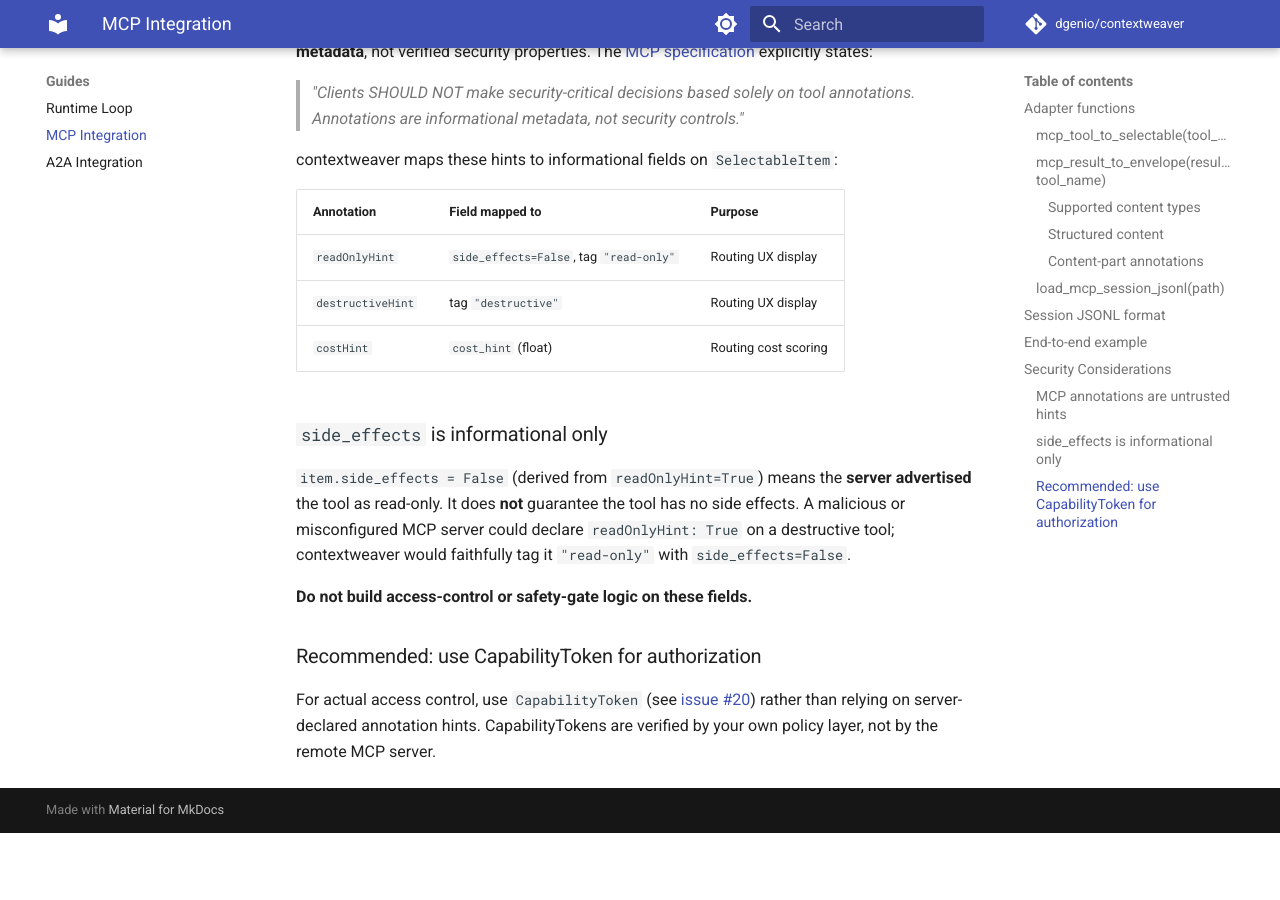
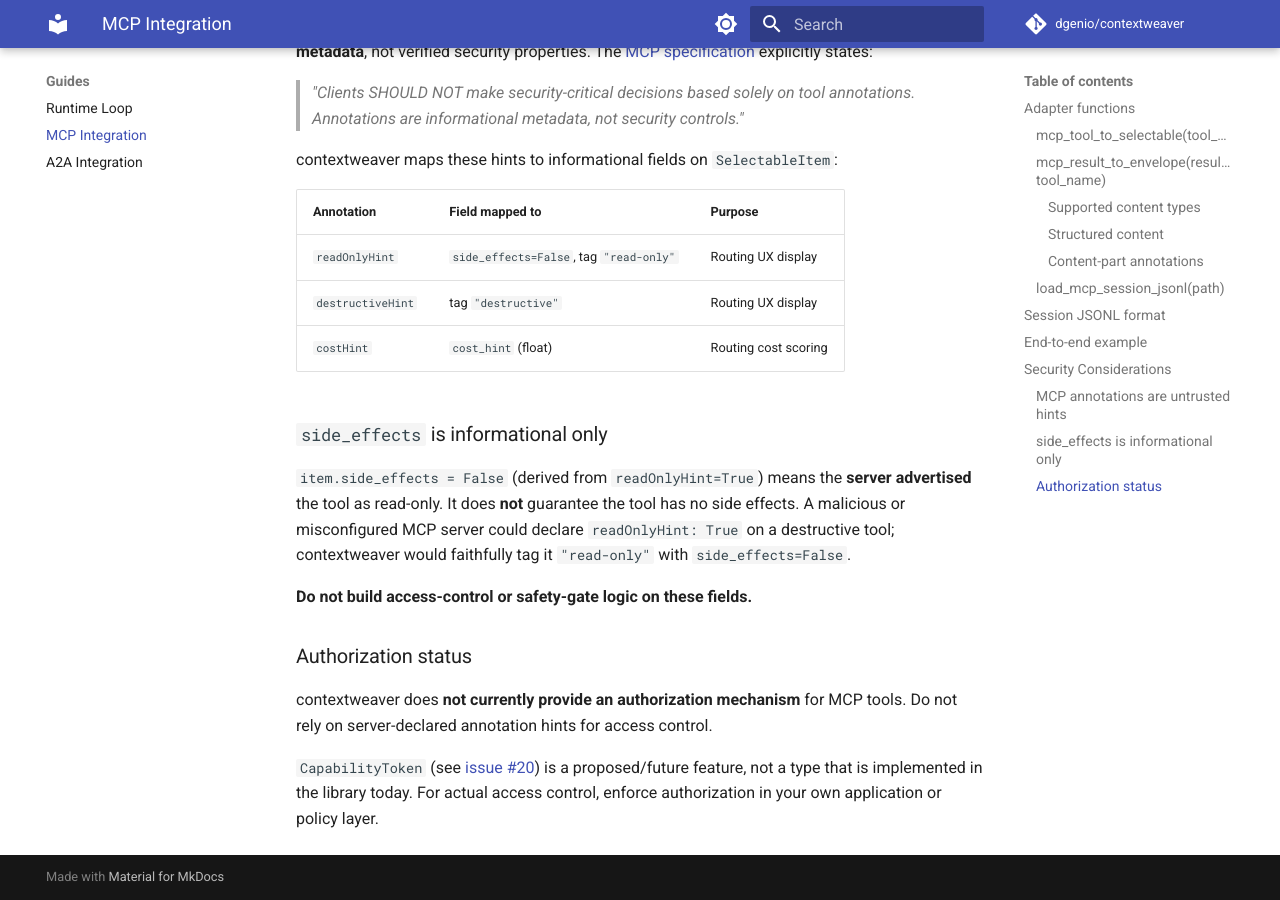
Before and after one commit to dgenio/contextweaver, an MkDocs documentation site: the page built from docs/integration_mcp.md, in a window 1280 px wide and 900 px high, scrolled down 3931 px. Built offline with MkDocs 1.6.1 and Material for MkDocs 9.7.7, drawn with Linux system fonts in a browser that asks for light colours; comment, search, counter and statistics services are not loaded; before the commit the page ends 4764 px from its top, so only the background shows below that.

Commit message:
fix(review): use Google-style Warning section; clarify CapabilityToken is not yet implemented
- mcp.py: replace Sphinx '.. warning::' directive with Google-style 'Warning:' section
  per project docstring convention (AGENTS.md); remove unresolvable ':class:\CapabilityToken\'
  cross-reference; reference issue #20 as plain text for the planned mechanism
- integration_mcp.md: rename 'Recommended: use CapabilityToken' to 'Authorization status';
  state explicitly that contextweaver currently provides NO authorization mechanism;
  mark CapabilityToken as a proposed future feature pointing to issue #20
- CHANGELOG.md: add unreleased entry for this PR (#21)

```diff
--- a/docs/integration_mcp.md
+++ b/docs/integration_mcp.md
@@ -202,9 +202,14 @@ faithfully tag it `"read-only"` with `side_effects=False`.
 
 **Do not build access-control or safety-gate logic on these fields.**
 
-### Recommended: use CapabilityToken for authorization
+### Authorization status
 
-For actual access control, use `CapabilityToken` (see
-[issue #20](https://github.com/dgenio/contextweaver/issues/20)) rather than
-relying on server-declared annotation hints.  CapabilityTokens are verified
-by your own policy layer, not by the remote MCP server.
+contextweaver does **not currently provide an authorization mechanism** for
+MCP tools. Do not rely on server-declared annotation hints for access
+control.
+
+`CapabilityToken` (see
+[issue #20](https://github.com/dgenio/contextweaver/issues/20)) is a
+proposed/future feature, not a type that is implemented in the library
+today. For actual access control, enforce authorization in your own
+application or policy layer.
```
Also changed, not shown: CHANGELOG.md (+5 -0 lines), 1 other file.
